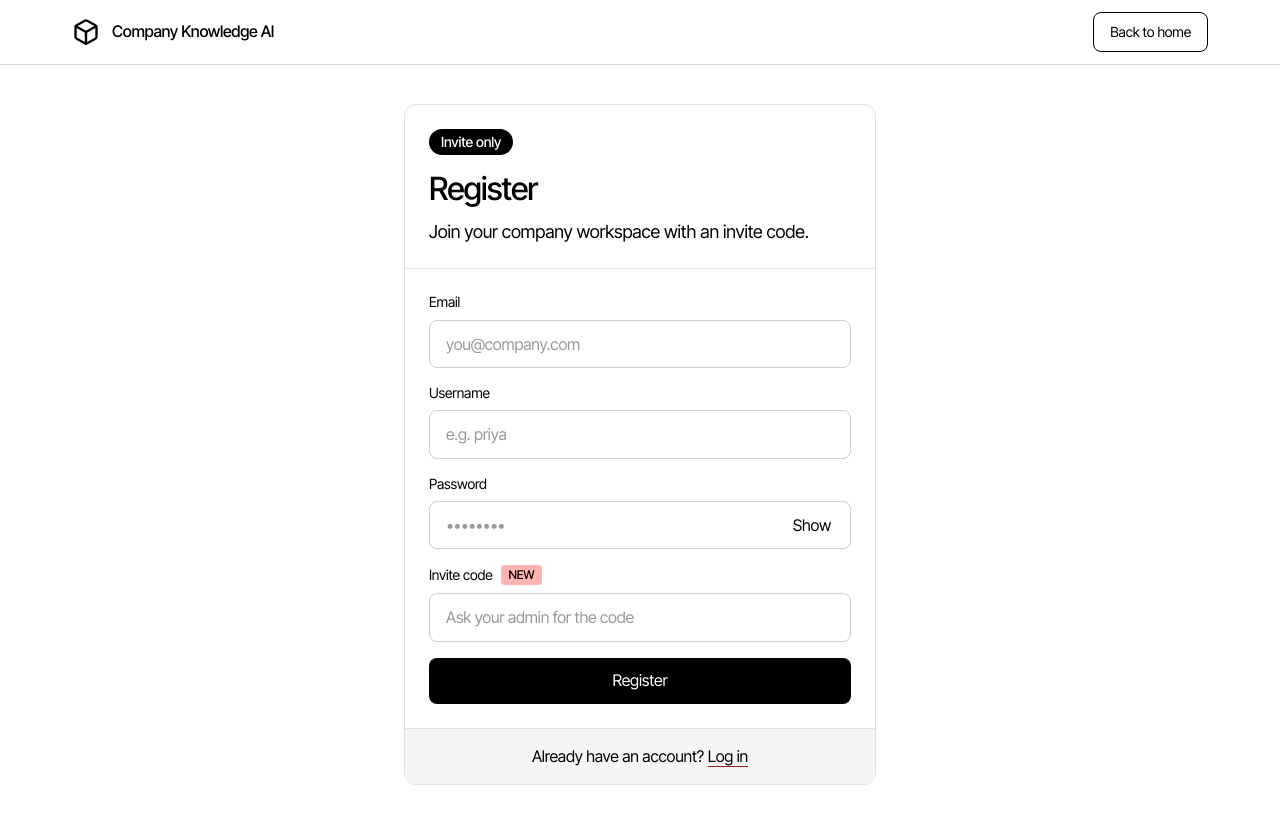
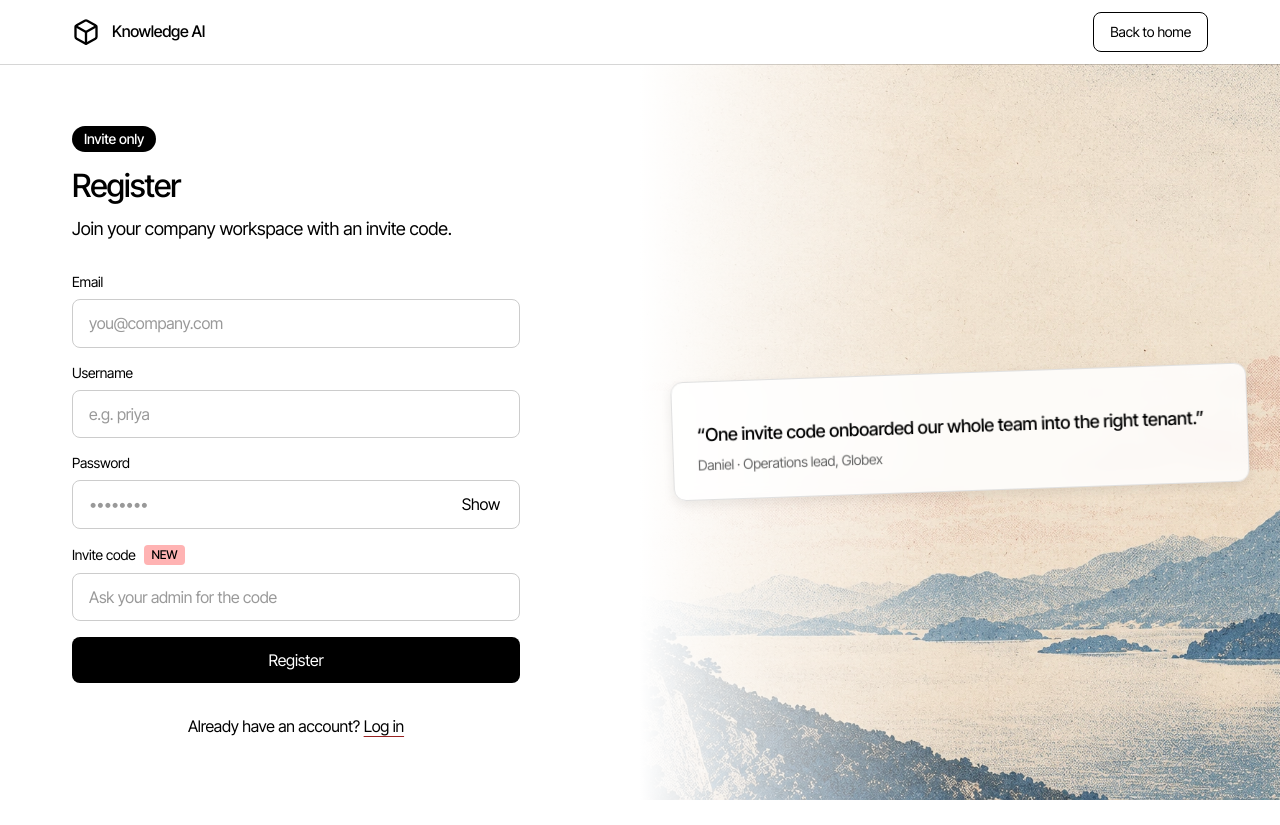
Before and after one commit to Lovepreet013/knowledge, a React (Vite) app in the folder frontend/: page /register in a window 1280 px wide. After the commit the page ends 800 px from the top, so only its background shows below. Built offline with nearby package versions, Linux system fonts and the light colour scheme.

Commit message:
redesigned the login and register

```diff
--- a/frontend/index.html
+++ b/frontend/index.html
@@ -4,7 +4,7 @@
     <meta charset="UTF-8" />
     <link rel="icon" type="image/svg+xml" href="/favicon.svg" />
     <meta name="viewport" content="width=device-width, initial-scale=1.0" />
-    <title>Company Knowledge AI — Ask your docs</title>
+    <title>Knowledge AI — Ask your docs</title>
     <link rel="preconnect" href="https://fonts.googleapis.com" />
     <link rel="preconnect" href="https://fonts.gstatic.com" crossorigin />
     <link
--- a/frontend/src/components/app-shell.tsx
+++ b/frontend/src/components/app-shell.tsx
@@ -39,10 +39,10 @@ export default function AppShell({ children }: { children: ReactNode }) {
     <div className="flex min-h-screen min-h-svh flex-col bg-white font-[Inter,ui-sans-serif,system-ui] text-neutral-950 antialiased">
       <div className="shrink-0 px-4 pt-4 sm:px-6">
         <header className="mx-auto flex h-14 max-w-6xl items-center justify-between gap-3 border-2 border-neutral-950 bg-white py-2 pr-2 pl-4 shadow-[6px_6px_0_#0a0a0b]">
-          <Link to="/dashboard" className="flex items-center gap-2" aria-label="Company Knowledge AI dashboard">
+          <Link to="/dashboard" className="flex items-center gap-2" aria-label="Knowledge AI dashboard">
             <Box className="h-7 w-7 text-neutral-950" aria-hidden="true" />
             <span className="hidden text-[15px] font-extrabold tracking-[-0.02em] uppercase sm:block">
-              Company Knowledge AI
+              Knowledge AI
             </span>
           </Link>
           <div className="flex items-center gap-2">
--- a/frontend/src/components/home-page.tsx
+++ b/frontend/src/components/home-page.tsx
@@ -86,16 +86,14 @@ export default function HomePage() {
 
   return (
     <div className="flex min-h-screen flex-col bg-white font-sans text-black antialiased">
-      {/* ── Nav: 64px, hairline divider, compact CTAs ── */}
       <div className="sticky top-0 z-20 bg-white shadow-[0px_1px_0px_0px_rgba(0,0,0,0.16)]">
         <motion.header
-          {...rise(0)}
           className="mx-auto flex h-16 w-full max-w-[1200px] items-center justify-between px-4 sm:px-5 lg:px-8"
         >
-          <Link to="/" className="flex items-center gap-3" aria-label="Company Knowledge AI home">
+          <Link to="/" className="flex items-center gap-3" aria-label="Knowledge AI home">
             <Box className="h-7 w-7 text-black" aria-hidden="true" />
             <span className="font-display text-base leading-[23.2px] font-medium tracking-[-0.02em] text-black">
-              Company Knowledge AI
+              Knowledge AI
             </span>
           </Link>
 
@@ -135,7 +133,7 @@ export default function HomePage() {
 
       {/* ── Hero: announcement pill + grotesk display + photo bg + motif ── */}
       <main className="flex flex-1 flex-col">
-        <section aria-label="Company Knowledge AI hero" className="hero-bg relative overflow-hidden">
+        <section aria-label="Knowledge AI hero" className="hero-bg relative overflow-hidden">
           <div className="relative mx-auto w-full max-w-[1200px] px-4 pt-12 pb-8 text-center sm:px-5 lg:px-8">
             <motion.div {...rise(0.05)} className="flex justify-center">
               <Pill>
@@ -195,18 +193,15 @@ export default function HomePage() {
                   “What is our refund policy?”
                 </p>
               </div>
-              <div className="font-display absolute -bottom-4 left-1/2 -translate-x-1/2 rounded-full border border-[#E0E0E0] bg-black px-4 py-2 text-xs leading-4 font-medium whitespace-nowrap text-white shadow-[0_4px_12px_rgba(0,0,0,0.15)]">
-                5 sources cited
-              </div>
             </motion.div>
 
             <motion.div {...rise(0.46)} className="mt-12 border-t border-[#E0E0E0] pt-8">
-              <p className="font-display text-sm leading-[18.2px] font-normal text-[#666666]">
-                Tenant-isolated teams run on Company Knowledge AI
+              <p className="font-display text-md leading-[18.2px] font-normal text-[#666666]">
+                Tenant-isolated teams run on Knowledge AI
               </p>
               <div className="mt-4 flex flex-wrap items-center justify-center gap-x-8 gap-y-3 text-[#999999]">
                 {["ACME", "Globex", "Initech", "Umbrella", "Hooli"].map((logo) => (
-                  <span key={logo} className="font-display text-lg font-medium tracking-[-0.02em]">
+                  <span key={logo} className="font-display text-xl font-medium tracking-[-0.02em]">
                     {logo}
                   </span>
                 ))}
@@ -547,7 +542,7 @@ export default function HomePage() {
           <div className="mt-12 flex flex-col gap-4 border-t border-white/10 pt-8 sm:flex-row sm:items-center sm:justify-between">
             <div className="flex items-center gap-3">
               <Box className="h-7 w-7 text-white" aria-hidden="true" />
-              <span className="font-display text-base font-medium text-white">Company Knowledge AI</span>
+              <span className="font-display text-base font-medium text-white">Knowledge AI</span>
             </div>
             <div className="flex flex-wrap items-center gap-3">
               <button
@@ -567,7 +562,7 @@ export default function HomePage() {
             </div>
           </div>
           <p className="mt-8 font-display text-xs leading-4 font-normal text-white/40">
-            © 2026 Company Knowledge AI · Tenant-isolated answers with cited sources
+            © 2026 Knowledge AI · Tenant-isolated answers with cited sources
           </p>
         </div>
       </footer>
--- a/frontend/src/features/auth/login-page.tsx
+++ b/frontend/src/features/auth/login-page.tsx
@@ -1,6 +1,5 @@
 import { useState } from "react";
 import { Link, useNavigate } from "react-router";
-import { motion, useReducedMotion } from "framer-motion";
 import { Box } from "lucide-react";
 import api from "../../lib/api";
 
@@ -16,7 +15,6 @@ export default function LoginPage() {
   const [error, setError] = useState("");
   const [submitting, setSubmitting] = useState(false);
   const navigate = useNavigate();
-  const reduceMotion = useReducedMotion();
 
   const handleSubmit = async (e: React.SubmitEvent<HTMLFormElement>) => {
     e.preventDefault();
@@ -39,10 +37,10 @@ export default function LoginPage() {
     <div className="flex min-h-screen min-h-svh flex-col bg-white font-sans text-black antialiased">
       <div className="sticky top-0 z-20 bg-white shadow-[0px_1px_0px_0px_rgba(0,0,0,0.16)]">
         <header className="mx-auto flex h-16 w-full max-w-[1200px] items-center justify-between px-4 sm:px-5 lg:px-8">
-          <Link to="/" className="flex items-center gap-3" aria-label="Company Knowledge AI home">
+          <Link to="/" className="flex items-center gap-3" aria-label="Knowledge AI home">
             <Box className="h-7 w-7 text-black" aria-hidden="true" />
             <span className="font-display text-base leading-[23.2px] font-medium tracking-[-0.02em] text-black">
-              Company Knowledge AI
+              Knowledge AI
             </span>
           </Link>
           <Link
@@ -55,15 +53,9 @@ export default function LoginPage() {
       </div>
 
       <main className="flex flex-1 flex-col">
-        <section aria-label="Log in" className="flex flex-1 flex-col justify-center">
-          <motion.div
-            initial={{ opacity: 0, y: reduceMotion ? 0 : 16 }}
-            animate={{ opacity: 1, y: 0 }}
-            transition={{ duration: 0.5, ease: "easeOut" }}
-            className="mx-auto my-auto w-full max-w-lg px-4 py-10 sm:px-5"
-          >
-            <div className="rounded-xl border border-[#E0E0E0] bg-white">
-              <div className="border-b border-[#E0E0E0] px-6 py-6">
+        <section aria-label="Log in" className="grid flex-1 lg:grid-cols-2">
+          <div className="my-auto flex w-full flex-col justify-center px-4 py-10 sm:px-5 lg:px-0 lg:py-14 lg:pr-12 lg:pl-[max(2rem,calc((100vw-75rem)/2+2rem))]">
+            <div className="w-full max-w-md">
             <p className="font-display inline-block rounded-full bg-[#EDE9FE] px-3 py-1 text-sm leading-[18.2px] font-medium text-[#7C3AED]">
               Welcome back
             </p>
@@ -73,9 +65,8 @@ export default function LoginPage() {
             <p className="mt-3 text-lg leading-[25.2px] font-normal text-black">
               Access your tenant-isolated workspace.
             </p>
-              </div>
 
-              <form onSubmit={handleSubmit} className="space-y-4 px-6 py-6">
+            <form onSubmit={handleSubmit} className="mt-8 space-y-4">
                 <div>
                   <label htmlFor="login-username" className={labelCls}>
                     Username
@@ -137,7 +128,7 @@ export default function LoginPage() {
                 </button>
               </form>
 
-              <p className="rounded-b-xl border-t border-[#E0E0E0] bg-[#F5F5F5] px-6 py-4 text-center text-base leading-[23.2px] font-normal text-black">
+              <p className="mt-8 text-center text-base leading-[23.2px] font-normal text-black">
                 Don&apos;t have an account?{" "}
                 <Link
                   to="/register"
@@ -147,7 +138,23 @@ export default function LoginPage() {
                 </Link>
               </p>
             </div>
-          </motion.div>
+          </div>
+          <aside aria-label="Product preview" className="relative hidden overflow-hidden lg:block">
+            <img
+              src="/login.webp"
+              alt="Misty lakeside mountains in the style of a Japanese woodblock print"
+              className="absolute inset-0 h-full w-full object-cover"
+            />
+            <div aria-hidden="true" className="absolute inset-0 bg-gradient-to-r from-white via-white/10 to-transparent" />
+            <div className="absolute top-1/2 right-8 left-8 -translate-y-1/2 -rotate-2 rounded-xl border border-[#E0E0E0] bg-white/85 p-6 shadow-[0_4px_12px_rgba(0,0,0,0.08)] backdrop-blur transition-transform duration-300 hover:rotate-0">
+              <p className="font-display mt-4 text-lg leading-[25.2px] font-medium text-black">
+                “We ask the handbook now — every answer arrives with its sources.”
+              </p>
+              <p className="mt-2 text-sm leading-5 font-normal text-[#666666]">
+                Priya · Company admin, Acme
+              </p>
+            </div>
+          </aside>
         </section>
       </main>
     </div>
--- a/frontend/src/features/auth/register-page.tsx
+++ b/frontend/src/features/auth/register-page.tsx
@@ -1,6 +1,5 @@
 import { useState } from "react";
 import { Link, useNavigate } from "react-router";
-import { motion, useReducedMotion } from "framer-motion";
 import { Box } from "lucide-react";
 import api from "../../lib/api";
 
@@ -18,7 +17,6 @@ export default function RegisterPage() {
   const [error, setError] = useState("");
   const [submitting, setSubmitting] = useState(false);
   const navigate = useNavigate();
-  const reduceMotion = useReducedMotion();
 
   const handleSubmit = async (e: React.SubmitEvent<HTMLFormElement>) => {
     e.preventDefault();
@@ -57,10 +55,10 @@ export default function RegisterPage() {
     <div className="flex min-h-screen min-h-svh flex-col bg-white font-sans text-black antialiased">
       <div className="sticky top-0 z-20 bg-white shadow-[0px_1px_0px_0px_rgba(0,0,0,0.16)]">
         <header className="mx-auto flex h-16 w-full max-w-[1200px] items-center justify-between px-4 sm:px-5 lg:px-8">
-          <Link to="/" className="flex items-center gap-3" aria-label="Company Knowledge AI home">
+          <Link to="/" className="flex items-center gap-3" aria-label="Knowledge AI home">
             <Box className="h-7 w-7 text-black" aria-hidden="true" />
             <span className="font-display text-base leading-[23.2px] font-medium tracking-[-0.02em] text-black">
-              Company Knowledge AI
+              Knowledge AI
             </span>
           </Link>
           <Link
@@ -73,15 +71,9 @@ export default function RegisterPage() {
       </div>
 
       <main className="flex flex-1 flex-col">
-        <section aria-label="Register" className="flex flex-1 flex-col justify-center">
-          <motion.div
-            initial={{ opacity: 0, y: reduceMotion ? 0 : 16 }}
-            animate={{ opacity: 1, y: 0 }}
-            transition={{ duration: 0.5, ease: "easeOut" }}
-            className="mx-auto my-auto w-full max-w-lg px-4 py-10 sm:px-5"
-          >
-            <div className="rounded-xl border border-[#E0E0E0] bg-white">
-              <div className="border-b border-[#E0E0E0] px-6 py-6">
+        <section aria-label="Register" className="grid flex-1 lg:grid-cols-2">
+          <div className="my-auto flex w-full flex-col justify-center px-4 py-10 sm:px-5 lg:px-0 lg:py-14 lg:pr-12 lg:pl-[max(2rem,calc((100vw-75rem)/2+2rem))]">
+            <div className="w-full max-w-md">
             <p className="font-display inline-block rounded-full bg-black px-3 py-1 text-sm leading-[18.2px] font-medium text-white">
               Invite only
             </p>
@@ -91,9 +83,8 @@ export default function RegisterPage() {
             <p className="mt-3 text-lg leading-[25.2px] font-normal text-black">
               Join your company workspace with an invite code.
             </p>
-              </div>
 
-              <form onSubmit={handleSubmit} className="space-y-4 px-6 py-6">
+            <form onSubmit={handleSubmit} className="mt-8 space-y-4">
                 <div>
                   <label htmlFor="register-email" className={labelCls}>
                     Email
@@ -187,7 +178,7 @@ export default function RegisterPage() {
                 </button>
               </form>
 
-              <p className="rounded-b-xl border-t border-[#E0E0E0] bg-[#F5F5F5] px-6 py-4 text-center text-base leading-[23.2px] font-normal text-black">
+              <p className="mt-8 text-center text-base leading-[23.2px] font-normal text-black">
                 Already have an account?{" "}
                 <Link
                   to="/login"
@@ -197,7 +188,23 @@ export default function RegisterPage() {
                 </Link>
               </p>
             </div>
-          </motion.div>
+          </div>
+          <aside aria-label="Product preview" className="relative hidden overflow-hidden lg:block">
+            <img
+              src="/login.webp"
+              alt="Misty lakeside mountains in the style of a Japanese woodblock print"
+              className="absolute inset-0 h-full w-full object-cover"
+            />
+            <div aria-hidden="true" className="absolute inset-0 bg-gradient-to-r from-white via-white/10 to-transparent" />
+            <div className="absolute top-1/2 right-8 left-8 -translate-y-1/2 -rotate-2 rounded-xl border border-[#E0E0E0] bg-white/85 p-6 shadow-[0_4px_12px_rgba(0,0,0,0.08)] backdrop-blur transition-transform duration-300 hover:rotate-0">
+              <p className="font-display mt-4 text-lg leading-[25.2px] font-medium text-black">
+                “One invite code onboarded our whole team into the right tenant.”
+              </p>
+              <p className="mt-2 text-sm leading-5 font-normal text-[#666666]">
+                Daniel · Operations lead, Globex
+              </p>
+            </div>
+          </aside>
         </section>
       </main>
     </div>
```
Also changed, not shown: 1 other file (tests, documents, lock files or other folders). Lines whose indentation alone changed are shown as unchanged.
